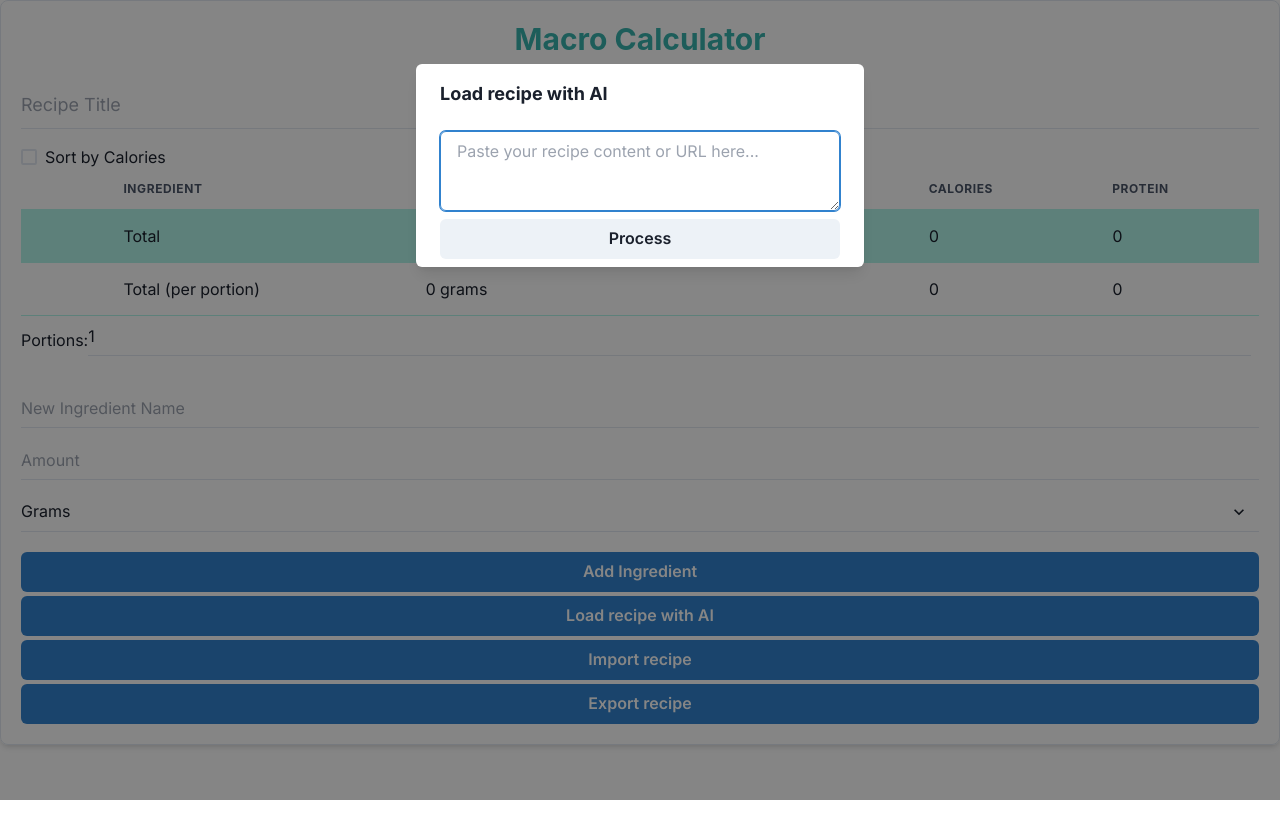
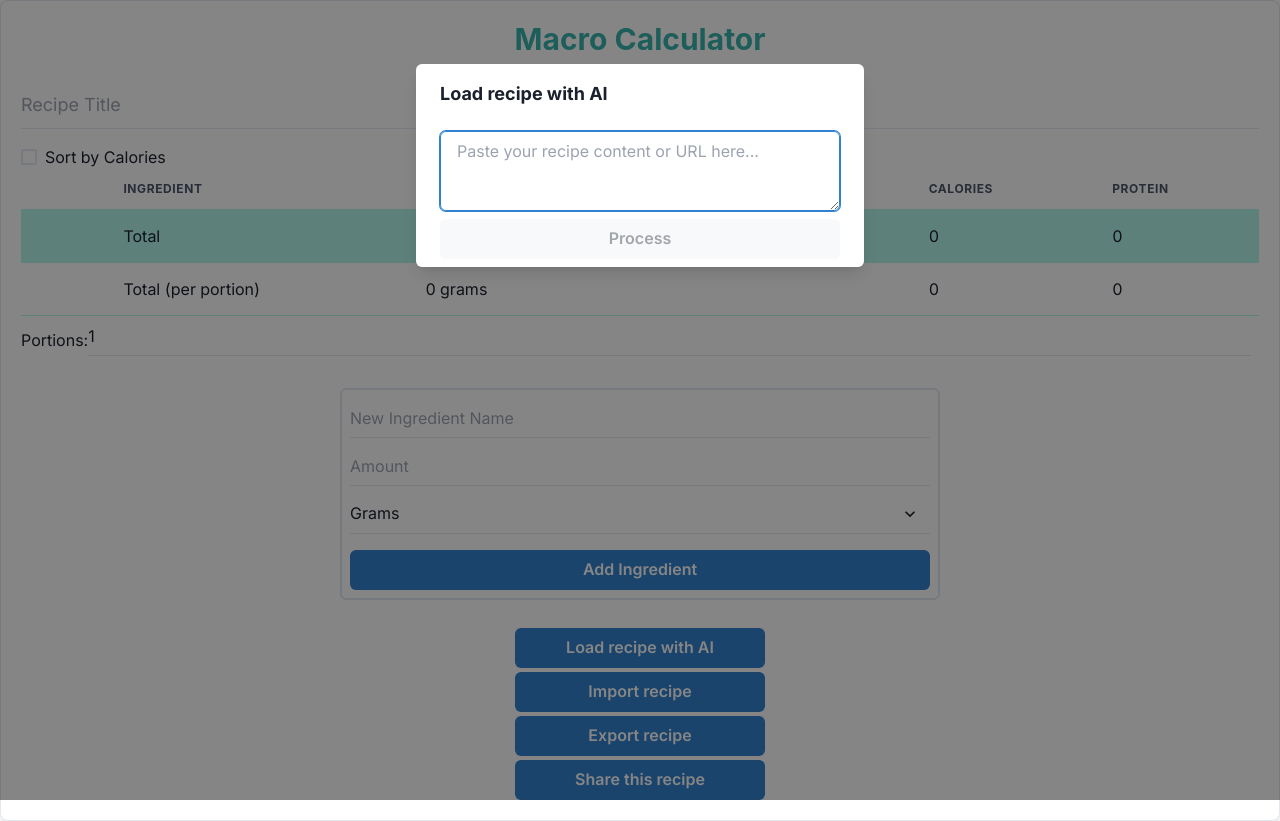
Before and after one commit to itamarom/recipe-editor, a Next.js app: page /recipe-editor/ in a window 1280 px wide. Both pictures are taken after a click on the button "Load recipe with AI". Before the commit the page ends 800 px from the top, so only its background shows below. Built offline with nearby package versions, Linux system fonts and the light colour scheme; what zod-to-ts would draw is missing.

Commit message:
Add sharing, fix UI

```diff
--- a/app/components/LoadWithAiDialog.tsx
+++ b/app/components/LoadWithAiDialog.tsx
@@ -33,37 +33,25 @@ export function LoadWithAiDialog({ isOpen, onClose, onRecipeLoaded }: LoadWithAi
             onClose={onClose}
         >
             <AlertDialogOverlay>
-                <AlertDialogContent>
+                <AlertDialogContent w='900px'>
                     <AlertDialogHeader fontSize='lg' fontWeight='bold'>
                         Load recipe with AI
                     </AlertDialogHeader>
 
                     <AlertDialogBody>
-
                         <Box className="flex flex-col gap-2">
                             <Textarea className="w-full" placeholder='Paste your recipe content or URL here...'
                                 value={recipeInput}
-                                disabled={loading}
+                                isDisabled={loading}
                                 onChange={(e) => setRecipeInput(e.target.value)} />
-                            <Button className="w-full" disabled={(!recipeInput) || loading} onClick={handleProcessClick}>Process</Button>
-
+                            <Button className="w-full" isDisabled={(!recipeInput) || loading} onClick={handleProcessClick}>Process</Button>
                             {recipeSummarizedMessages && <><h1>Got summarize ingredients:</h1>
-                                <Textarea disabled value={recipeSummarizedMessages[recipeSummarizedMessages.length - 1].content?.toString()} />
+                                <Textarea isDisabled value={recipeSummarizedMessages[recipeSummarizedMessages.length - 1].content?.toString()} />
                                 <h1>Processing to UI format...</h1>
                             </>
                             }
                         </Box>
-
                     </AlertDialogBody>
-
-                    {/* <AlertDialogFooter>
-                        <Button ref={cancelRef} onClick={onClose}>
-                            Cancel
-                        </Button>
-                        <Button colorScheme='red' onClick={onClose} ml={3}>
-                            Delete
-                        </Button>
-                    </AlertDialogFooter> */}
                 </AlertDialogContent>
             </AlertDialogOverlay>
         </AlertDialog>
--- a/app/page.tsx
+++ b/app/page.tsx
@@ -16,11 +16,11 @@ import {
   VStack,
 } from "@chakra-ui/react";
 import Fuse from "fuse.js";
-import { useState } from "react";
+import { useState, useEffect } from "react";
 import ingredientsJsonRaw from "./ingredients.json";
-import { getOpenAiClient, summarizeRecipe } from "./ai";
 import { Ingredient, IngredientMacros, SavedRecipe, SavedRecipeSchema, Units } from "./types";
 import { LoadWithAiDialog } from "./components/LoadWithAiDialog";
+import { useRouter, usePathname, useSearchParams } from "next/navigation";
 
 const ingredientsJson: IngredientMacros[] = ingredientsJsonRaw;
 
@@ -112,6 +112,26 @@ const MainPage = () => {
   const [suggestions, setSuggestions] = useState<IngredientMacros[]>([]);
 
   const [sortedByCals, setSortedByCals] = useState(false);
+
+  const router = useRouter();
+  const params = useSearchParams();
+  const pathname = usePathname();
+
+  useEffect(() => {
+    if (!params) {
+      return;
+    }
+
+    const saved_query = params.get('saved_query');
+    if (!saved_query) {
+      return
+    }
+
+    const recipe = SavedRecipeSchema.parse(JSON.parse(saved_query as string));
+    setFromSavedRecipe(recipe);
+    router.replace(pathname);
+
+  }, [params]);
 
   // Setup Fuse.js options
   const fuseOptions = {
@@ -351,7 +371,9 @@ const MainPage = () => {
           mb={2}
         />
       </Box>
-      <Box mt={6} gap={1} display="flex" flexDir={"column"}>
+      <Box width="100%" className="flex flex-row justify-center items-center">
+        <Box className="flex" width={"600px"} mt={6} gap={1} justifyItems={"center"} alignItems={"center"} flexDir={"column"}>
+          <Box className="w-full border-solid border-2 rounded-md p-2" >
             <Input
               type="text"
               name="name"
@@ -423,7 +445,8 @@ const MainPage = () => {
             >
               Add Ingredient
             </Button>
-
+          </Box>
+          <Box width={"250px"} mt={6} gap={1} display="flex" flexDir={"column"}>
             <Button colorScheme="blue" onClick={() => { setDialogId(Math.random().toString()); aiDialogDisclosur.onOpen(); }} w="full">Load recipe with AI</Button>
             <Button colorScheme="blue" onClick={openImportDialog} w="full">
               Import recipe
@@ -431,7 +454,22 @@ const MainPage = () => {
             <Button colorScheme="blue" onClick={exportRecipe} w="full">
               Export recipe
             </Button>
+            <Button colorScheme="blue" onClick={() => {
+              const recipeData: SavedRecipe = {
+                recipeTitle,
+                ingredients,
+                portions,
+              };
+              const recipeDataJson = JSON.stringify(recipeData, null, 2);
+              const url = `${window.location.origin}${window.location.pathname}?saved_query=${encodeURIComponent(recipeDataJson)}`;
+              navigator.clipboard.writeText(url);
+              alert("Recipe URL copied to clipboard!");
+            }} w="full">
+              Share this recipe
+            </Button>
             <LoadWithAiDialog key={dialogId} onClose={aiDialogDisclosur.onClose} isOpen={aiDialogDisclosur.isOpen} onRecipeLoaded={(recipe) => setFromSavedRecipe(recipe.recipe)} />
+          </Box>
+        </Box>
       </Box>
     </Box>
   );
```
Lines whose indentation alone changed are shown as unchanged.
